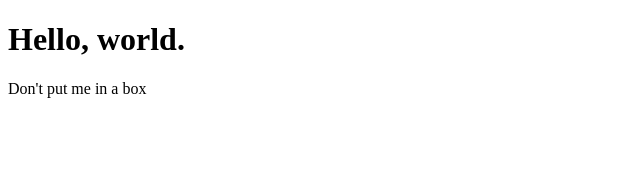
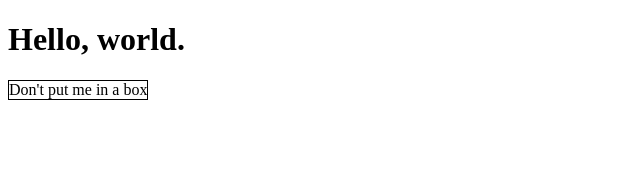
Before and after one commit to gregz67/react-boilerplate, a React app: page / in a window 1280 px wide. Shown: the top 170 px of the page, without its empty margins (0-640 px from the left). Built offline with nearby package versions, Linux system fonts and the light colour scheme.

Commit message:
Mock asset files (css, images) for Jest
* fixes app.css

```diff
--- a/package.json
+++ b/package.json
@@ -16,6 +16,12 @@
       "es2015",
       "react"
     ]
+  },
+  "jest": {
+    "moduleNameMapper": {
+      "\\.(jpg|jpeg|png|gif|eot|otf|webp|svg|ttf|woff|woff2|mp4|webm|wav|mp3|m4a|aac|oga)$": "<rootDir>/__mocks__/fileMock.js",
+      "\\.(css|less)$": "<rootDir>/__mocks__/styleMock.js"
+    }
   },
   "dependencies": {
     "react": "^15.3.2",
--- a/src/App.jsx
+++ b/src/App.jsx
@@ -1,4 +1,6 @@
 import React, { Component } from 'react'
+
+require('./app.css')
 
 export default class App extends Component {
   render () {
--- a/src/app.css
+++ b/src/app.css
@@ -1,4 +1,4 @@
 .box {
   border: 1px solid black;
-  display: flex;
+  display: inline-flex;
 }
```
Also changed, not shown: 2 other files (tests, documents, lock files or other folders).
